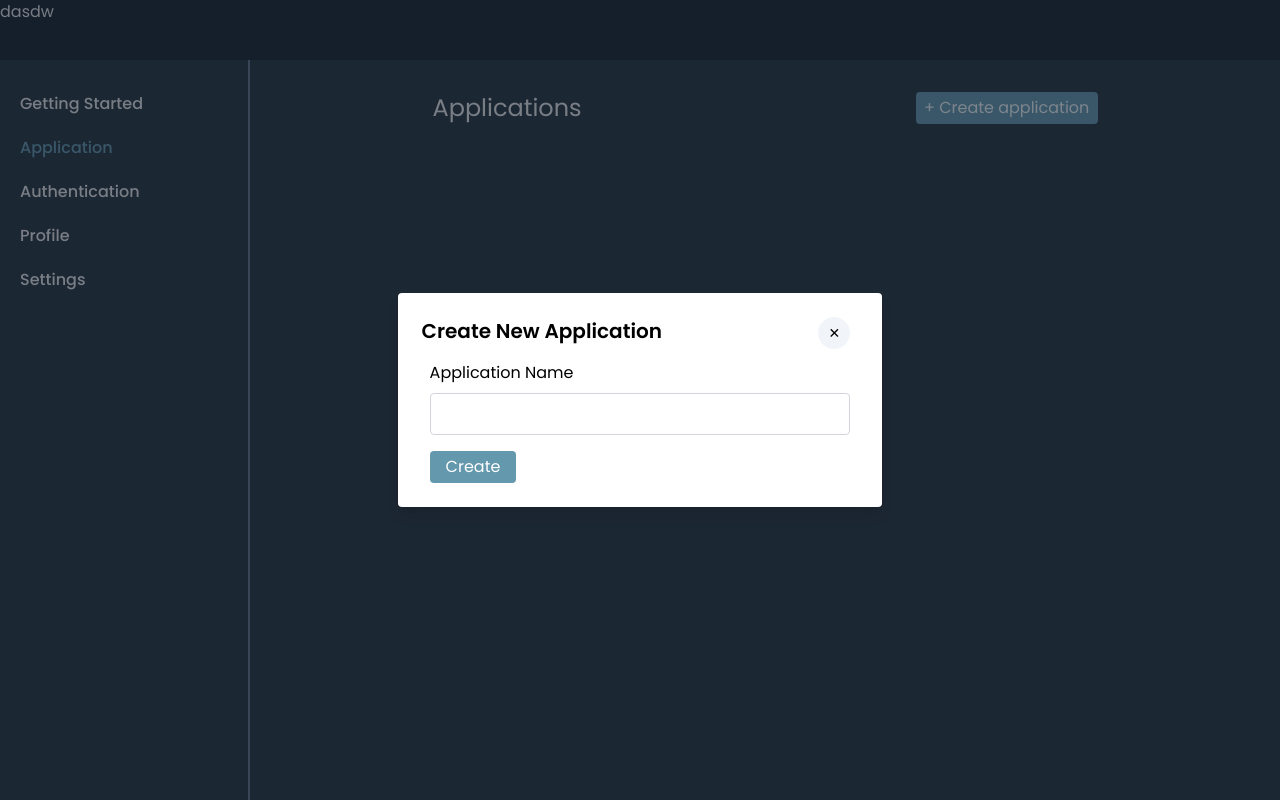
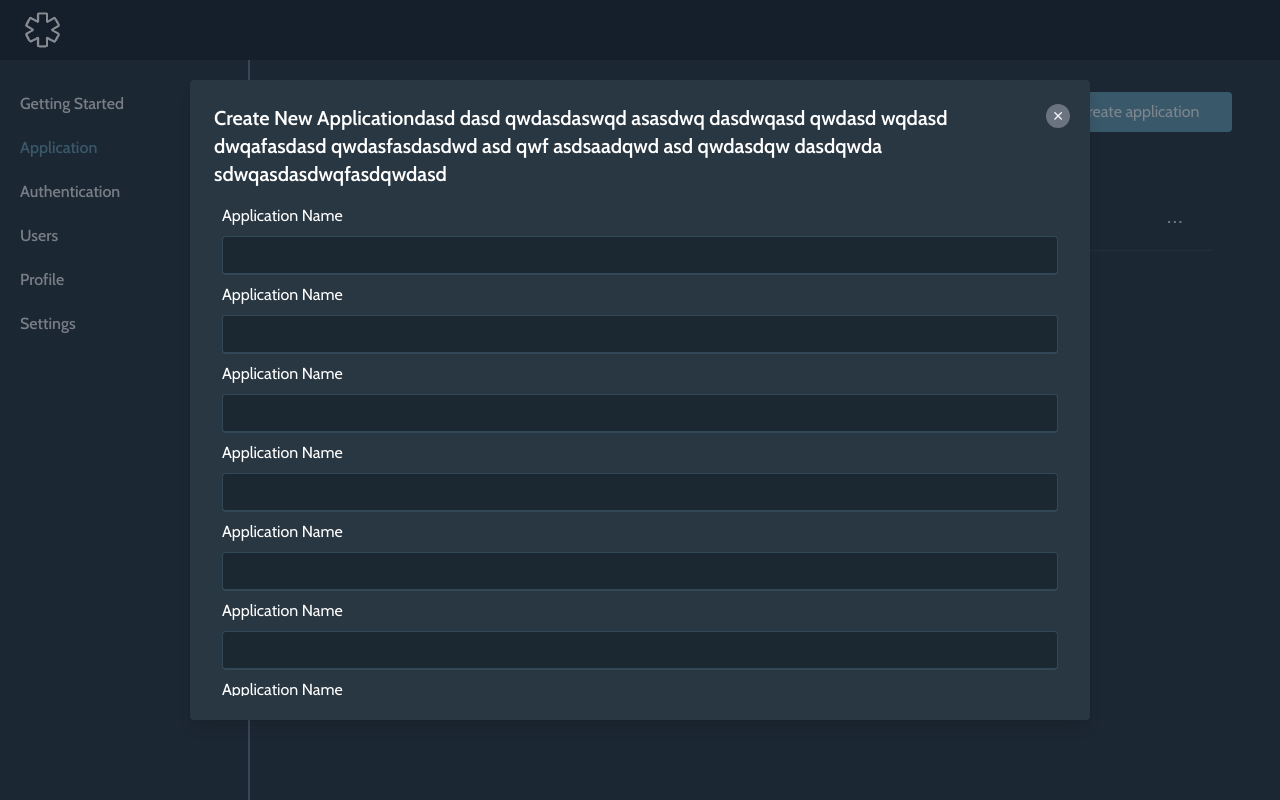
Before and after one commit to JeyBySy/RAuthkey, a React (Vite) app in the folder client/: page /dashboard/application in a window 1280 px wide. Both pictures are taken after a click on the button "+ Create application". Built offline with nearby package versions, Linux system fonts and the light colour scheme; the HTML template or start-up script is replaced by a standard one.

Commit message:
General Update

```diff
--- a/client/src/components/Modal/Modal.jsx
+++ b/client/src/components/Modal/Modal.jsx
@@ -8,11 +8,11 @@ const Modal = ({ isOpen, onClose, children, modalTitle }) => {
         }
     };
     return (
-        <div className="fixed inset-0 flex items-center justify-center bg-gray-900 bg-opacity-50 text-black cursor-pointer " onClick={handleOutsideClick}>
-            <div className="bg-white p-6 rounded shadow-lg max-w-[90%] sm:max-w-[900px] max-h-[80vh] relative overflow-hidden flex flex-col" onClick={(e) => e.stopPropagation()}>
+        <div className="fixed inset-0 flex items-center justify-center bg-gray-900 bg-opacity-50 text-white cursor-pointer " onClick={handleOutsideClick}>
+            <div className=" bg-elephant-900 p-6 rounded shadow-lg w-[95%] sm:max-w-[900px] lg:w-[90%] max-h-[80vh] relative overflow-hidden flex flex-col" onClick={(e) => e.stopPropagation()}>
                 <div className="flex">
-                    <h2 className="text-xl mb-4 font-semibold">{modalTitle}</h2>
-                    <button className=" absolute right-8 w-8 h-8 bg-slate-100 rounded-full flex items-center justify-center hover:bg-slate-200 text-sm transition" onClick={handleOutsideClick}>&#10005;</button>
+                    <h2 className="text-xl mb-4 font-semibold w-[96%]">{modalTitle}</h2>
+                    <button className=" absolute right-5 w-6 h-6 bg-gray-500 rounded-full flex items-center justify-center hover:bg-slate-400 text-sm transition text-gray-100" onClick={handleOutsideClick}>&#10005;</button>
                 </div>
                 <div className="flex-1 overflow-auto px-2">
                     {children}
--- a/client/src/components/Navbar/Navbar.jsx
+++ b/client/src/components/Navbar/Navbar.jsx
@@ -1,7 +1,8 @@
+import logo from '../../assets/logo-clear.png'
 const Navbar = () => {
     return (
-        <div className="w-full h-[60px] bg-elephant-950">
-            dasdw
+        <div className="w-full h-[60px] bg-elephant-950 px-3">
+            <img src={logo} alt="logo" className='h-full object-contain' />
         </div>
     )
 }
--- a/client/src/components/SideMenu/Sidemenu.jsx
+++ b/client/src/components/SideMenu/Sidemenu.jsx
@@ -1,21 +1,24 @@
 import { NavLink } from 'react-router-dom';
 const Sidemenu = () => {
     return (
-        <div className="border-r-2 border-slate-500 h-screen w-[250px] flex px-5 py-8">
-            <div className="flex flex-col gap-5 capitalize font-medium ">
-                <NavLink to="/dashboard" className={({ isActive }) => `menu-item ${isActive && location.pathname === '/dashboard' && 'text-elephant-400 transition'}`}>
+        <div className="sm:w-[10px] border-r-2 border-slate-500 h-screen lg:w-[250px] flex px-5 py-8">
+            <div className="hidden  sm:w-[250px] flex-col gap-5 capitalize lg:flex font-medium">
+                <NavLink to="/dashboard" className={({ isActive }) => ` ${isActive && location.pathname === '/dashboard' && 'text-elephant-400 transition'}`}>
                     Getting Started
                 </NavLink>
-                <NavLink to="application" className={({ isActive }) => `menu-item ${isActive && 'text-elephant-400 transition'}`} >
+                <NavLink to="application" className={({ isActive }) => ` ${isActive && 'text-elephant-400 transition'}`} >
                     Application
                 </NavLink>
-                <NavLink to="authentication" className={({ isActive }) => `menu-item ${isActive && 'text-elephant-400 transition'}`}>
+                <NavLink to="authentication" className={({ isActive }) => ` ${isActive && 'text-elephant-400 transition'}`}>
                     Authentication
                 </NavLink>
-                <NavLink to="profile" className={({ isActive }) => `menu-item ${isActive && 'text-elephant-400 transition'}`} >
+                <NavLink to="users" className={({ isActive }) => ` ${isActive && 'text-elephant-400 transition'}`} >
+                    Users
+                </NavLink>
+                <NavLink to="profile" className={({ isActive }) => ` ${isActive && 'text-elephant-400 transition'}`} >
                     Profile
                 </NavLink>
-                <NavLink to="settings" className={({ isActive }) => `menu-item ${isActive && 'text-elephant-400 transition'}`}>
+                <NavLink to="settings" className={({ isActive }) => ` ${isActive && 'text-elephant-400 transition'}`}>
                     Settings
                 </NavLink>
             </div>
--- a/client/src/index.css
+++ b/client/src/index.css
@@ -1,10 +1,12 @@
-@import url("https://fonts.googleapis.com/css2?family=Poppins:ital,wght@0,100;0,200;0,300;0,400;0,500;0,600;0,700;0,800;0,900;1,100;1,200;1,300;1,400;1,500;1,600;1,700;1,800;1,900&display=swap");
+/* @import url("https://fonts.googleapis.com/css2?family=Poppins:ital,wght@0,100;0,200;0,300;0,400;0,500;0,600;0,700;0,800;0,900;1,100;1,200;1,300;1,400;1,500;1,600;1,700;1,800;1,900&display=swap"); */
+@import url("https://fonts.googleapis.com/css2?family=Cabin:ital,wght@0,400..700;1,400..700&display=swap");
 @tailwind base;
 @tailwind components;
 @tailwind utilities;
 
 :root {
-  font-family: "Poppins", sans-serif;
+  /* font-family: "Poppins", sans-serif; */
+  font-family: "Cabin", sans-serif;
   line-height: 1.5;
   font-weight: 400;
   color: rgba(255, 255, 255, 0.87);
@@ -12,8 +14,10 @@
   @apply bg-elephant-900;
 }
 .divider {
-  margin: 1rem;
   width: 100%;
   color: white;
-  @apply border  shadow-lg;
+  @apply border shadow-lg;
 }
+.input {
+  @apply bg-elephant-950 p-2 text-sm border-b-2 border-elephant-800 focus:outline-none mb-2 w-full;
+}
--- a/client/src/pages/Dashboard/Application.jsx
+++ b/client/src/pages/Dashboard/Application.jsx
@@ -1,5 +1,6 @@
 import { useState } from 'react';
 import Modal from '../../components/Modal/Modal';
+import logo from '../../assets/logo-clear.png'
 
 
 const Application = () => {
@@ -9,22 +10,73 @@ const Application = () => {
     const closeModal = () => setIsModalOpen(false);
 
     return (
-        <div className="flex flex-col items-center">
-            <div className="flex w-[70%] ">
-                <h1 className="w-full text-2xl">Applications</h1>
-                <button className="w-[250px] bg-elephant-400  py-1 rounded hover:bg-elephant-500" onClick={openModal}>
-                    + Create application
-                </button>
-            </div>
-            <Modal isOpen={isModalOpen} onClose={closeModal} modalTitle={'Create New Application'}>
-                <form>
+        <>
+            <Modal isOpen={isModalOpen} onClose={closeModal} modalTitle={'Create New Applicationdasd dasd qwdasdaswqd asasdwq dasdwqasd qwdasd wqdasd dwqafasdasd qwdasfasdasdwd asd qwf asdsaadqwd asd qwdasdqw dasdqwda sdwqasdasdwqfasdqwdasd'}>
+                <form className=''>
                     <label htmlFor="appName" className="block mb-2">Application Name</label>
-                    <input id="appName" type="text" className="border border-gray-300 p-2 rounded w-full" />
+                    <input id="appName" type="text" className="border border-gray-300 p-2 rounded w-full input" name='project_name' />
+                    <label htmlFor="appName" className="block mb-2">Application Name</label>
+                    <input id="appName" type="text" className="border border-gray-300 p-2 rounded w-full input" name='project_name' />
+                    <label htmlFor="appName" className="block mb-2">Application Name</label>
+                    <input id="appName" type="text" className="border border-gray-300 p-2 rounded w-full input" name='project_name' />
+                    <label htmlFor="appName" className="block mb-2">Application Name</label>
+                    <input id="appName" type="text" className="border border-gray-300 p-2 rounded w-full input" name='project_name' />
+                    <label htmlFor="appName" className="block mb-2">Application Name</label>
+                    <input id="appName" type="text" className="border border-gray-300 p-2 rounded w-full input" name='project_name' />
+                    <label htmlFor="appName" className="block mb-2">Application Name</label>
+                    <input id="appName" type="text" className="border border-gray-300 p-2 rounded w-full input" name='project_name' />
+                    <label htmlFor="appName" className="block mb-2">Application Name</label>
+                    <input id="appName" type="text" className="border border-gray-300 p-2 rounded w-full input" name='project_name' />
+                    <label htmlFor="appName" className="block mb-2">Application Name</label>
+                    <input id="appName" type="text" className="border border-gray-300 p-2 rounded w-full input" name='project_name' />
+                    <label htmlFor="appName" className="block mb-2">Application Name</label>
+                    <input id="appName" type="text" className="border border-gray-300 p-2 rounded w-full input" name='project_name' />
                     <button type="submit" className="mt-4 bg-elephant-400 py-1 px-4 rounded text-white hover:bg-elephant-500" > Create </button>
-
                 </form>
             </Modal>
-        </div>
+            <div className='w-full'>
+                <div className="flex mb-5">
+                    <div className='w-full leading-8'>
+                        <h1 className="text-4xl">Applications</h1>
+                        <span className='text-gray-500'>Create new application for authentication</span>
+                    </div>
+                    <button className="w-[250px] bg-elephant-400  py-2 rounded hover:bg-elephant-500 h-fit" onClick={openModal}>
+                        + Create application
+                    </button>
+                </div>
+                <div className="flex flex-col px-5 overflow-auto h-[77vh] transition-all ease-in">
+                    {/* Applications */}
+                    <div className='border-b-[1px] cursor-pointer border-elephant-800 p-2 flex gap-5 hover:bg-elephant-800'>
+                        <div className="w-fit">
+                            <img src={logo} alt="icon" className='flex items-center justify-center h-[50px] w-[60px] object-contain' />
+                        </div>
+
+                        {/* Name section */}
+                        <div className="flex w-1/2 items-center ">
+                            <span className='overflow-hidden text-ellipsis whitespace-nowrap font-semibold'>
+                                TEST-APP-NAME
+                            </span>
+                        </div>
+
+                        {/* Client ID section */}
+                        <div className="flex items-center w-full  text-gray-400 overflow-hidden text-ellipsis whitespace-nowrap">
+                            Client ID: <span className='text-white text-sm rounded px-1 ml-1 overflow-hidden text-ellipsis whitespace-nowrap'>
+                                test-client-id
+                            </span>
+                        </div>
+
+                        {/* Icon section */}
+                        <div className="flex w-fit items-center justify-center">
+                            <div className='cursor-pointer'>
+                                <p className='tracking-widest text-lg px-5 flex'>...</p>
+                            </div>
+                        </div>
+                    </div>
+
+                </div>
+            </div>
+
+        </>
     )
 }
 
--- a/client/src/pages/Dashboard/Main.jsx
+++ b/client/src/pages/Dashboard/Main.jsx
@@ -4,18 +4,21 @@ import Profile from './Profile';
 import Settings from './Settings';
 import Authentication from './Authentication';
 import GettingStarted from './GettingStarted';
+import Users from './Users';
 
 const Main = () => {
     return (
-        <div className="w-full px-10 py-8">
+        <div className="w-full lg:px-10 py-8 ">
+            <div className='flex w-full sm:w-full lg:w-[950px] m-auto flex-col px-2 '>
                 <Routes>
                     <Route path="/" element={<GettingStarted />} />
                     <Route path="application" element={<Application />} />
                     <Route path="profile" element={<Profile />} />
                     <Route path="authentication" element={<Authentication />} />
                     <Route path="settings" element={<Settings />} />
+                    <Route path="users" element={<Users />} />
                 </Routes>
-
+            </div>
         </div>
     )
 }
--- /dev/null
+++ b/client/src/pages/Dashboard/Users.jsx
@@ -0,0 +1,7 @@
+const Users = () => {
+    return (
+        <div>Users</div>
+    )
+}
+
+export default Users
```
Also changed, not shown: client/src/components/LoginForm/LoginForm.css (deleted, +0 -32 lines), client/src/components/LoginForm/LoginForm.jsx (+6 -5 lines), client/src/assets/logo-clear.png (added). Lines whose indentation alone changed are shown as unchanged.
